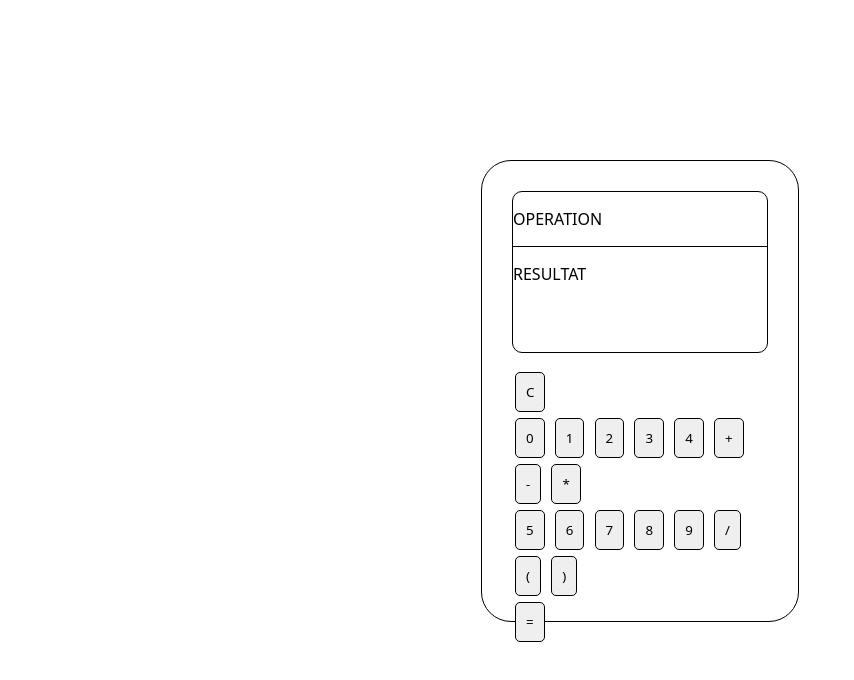
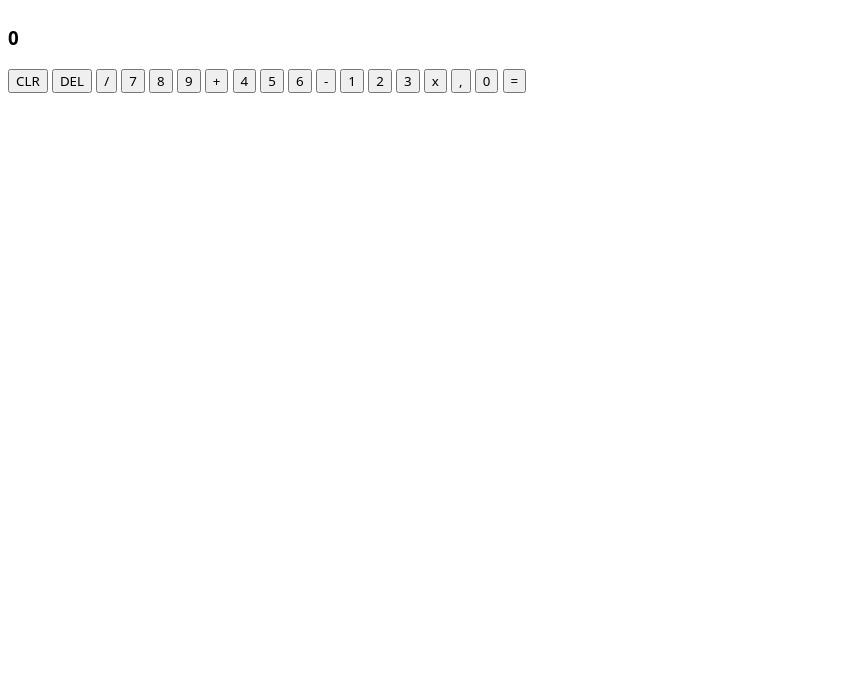
Before and after one commit to Slyvred/TP-Calculatrice, a plain HTML site: page index.html in a window 1280 px wide. Shown: the whole page, without its empty margins (0-854 px from the left). Drawn offline with Linux system fonts and the light colour scheme.

Commit message:
avancement sur la calculatrice, sécurisation du calcul

```diff
--- a/index.html
+++ b/index.html
@@ -1,6 +1,10 @@
 <!DOCTYPE html>
 <html lang="fr">
   <head>
+    <link
+      href="https://fonts.googleapis.com/css2?family=Exo+2&display=swap"
+      rel="stylesheet"
+    />
     <meta charset="UTF-8" />
     <meta http-equiv="X-UA-Compatible" content="IE=edge" />
     <meta name="viewport" content="width=device-width, initial-scale=1.0" />
@@ -9,38 +13,72 @@
     <title>Calculaflop</title>
   </head>
   <body>
-    <div class="calculatrice">
-      <div class="ecran">
-        <p id="operation">OPERATION</p>
-        <div class="res">
-          <p id="resultat">RESULTAT</p>
-        </div>
+    <div class="content">
+      <div class="display">
+        <h6 id="calcul"></h6>
+        <h3 id="result">0</h3>
       </div>
-      <div class="boutons">
-        <p>
-          <button id="clear">C</button>
-          <br />
-          <button id="0">0</button>
-          <button id="1">1</button>
-          <button id="2">2</button>
-          <button id="3">3</button>
-          <button id="4">4</button>
-          <button id="plus">+</button>
-          <button id="moins">-</button>
-          <button id="fois">*</button>
-          <br />
+      <div class="buttonContent">
+        <span class="fbtn">
+          <input type="button" value="CLR" class="clear" onclick="reset()" />
+          <input type="button" value="DEL" class="del" onclick="del()" />
 
-          <button id="5">5</button>
-          <button id="6">6</button>
-          <button id="7">7</button>
-          <button id="8">8</button>
-          <button id="9">9</button>
-          <button id="diviser">/</button>
-          <button id="lpar">(</button>
-          <button id="rpar">)</button>
-          <br />
-          <button id="egal">=</button>
-        </p>
+          <!-- Opérateur -->
+          <input
+            type="button"
+            value="/"
+            class="operator"
+            onclick="addToList('/')"
+          />
+        </span>
+
+        <span class="fbtn">
+          <input type="button" value="7" class="num" onclick="addToList(7)" />
+          <input type="button" value="8" class="num" onclick="addToList(8)" />
+          <input type="button" value="9" class="num" onclick="addToList(9)" />
+
+          <!-- Opérateur -->
+          <input
+            type="button"
+            value="+"
+            class="operator"
+            onclick="addToList('+')"
+          />
+        </span>
+
+        <span class="fbtn">
+          <input type="button" value="4" class="num" onclick="addToList(4)" />
+          <input type="button" value="5" class="num" onclick="addToList(5)" />
+          <input type="button" value="6" class="num" onclick="addToList(6)" />
+
+          <!-- Opérateur -->
+          <input
+            type="button"
+            value="-"
+            class="operator"
+            onclick="addToList('-')"
+          />
+        </span>
+
+        <span class="fbtn">
+          <input type="button" value="1" class="num" onclick="addToList(1)" />
+          <input type="button" value="2" class="num" onclick="addToList(2)" />
+          <input type="button" value="3" class="num" onclick="addToList(3)" />
+
+          <!-- Opérateur -->
+          <input
+            type="button"
+            value="x"
+            class="operator"
+            onclick="addToList('*')"
+          />
+        </span>
+
+        <span class="fbtn">
+          <input type="button" value="," class="num" onclick="addToList('.')" />
+          <input type="button" value="0" class="num" onclick="addToList(0)" />
+          <input type="button" value="=" class="equal" onclick="calc(liste)" />
+        </span>
       </div>
     </div>
   </body>
```
